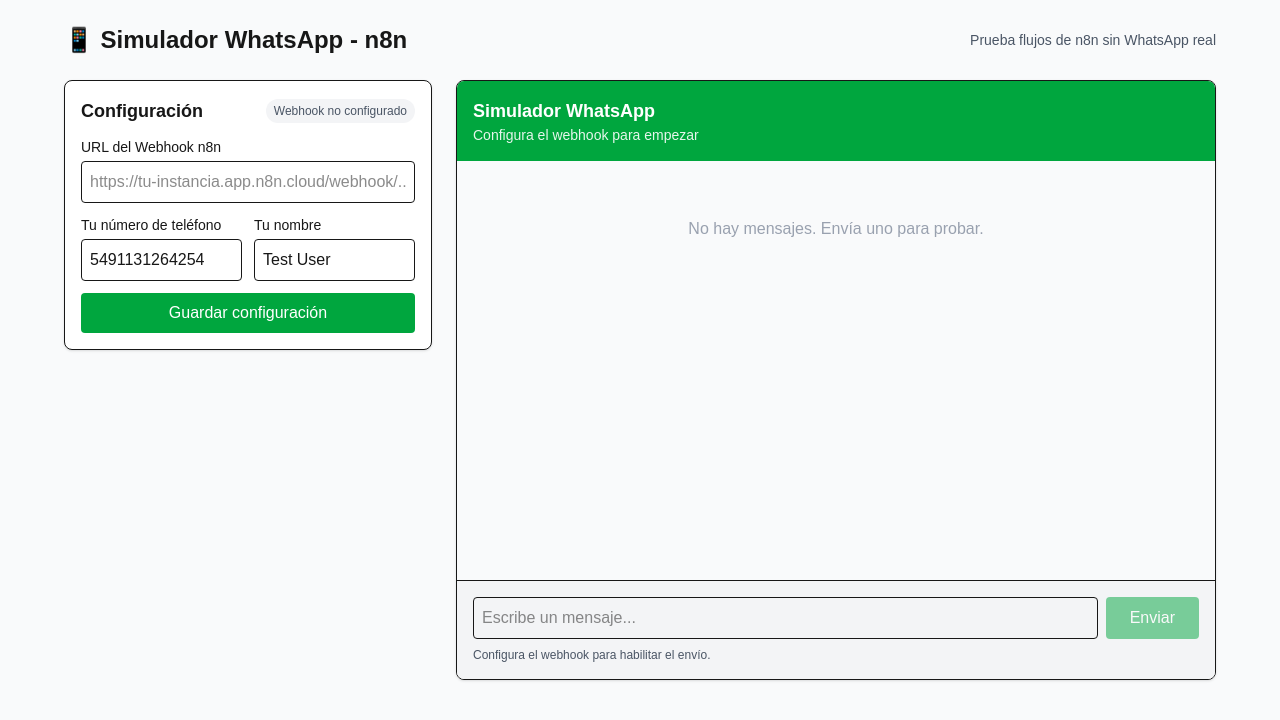
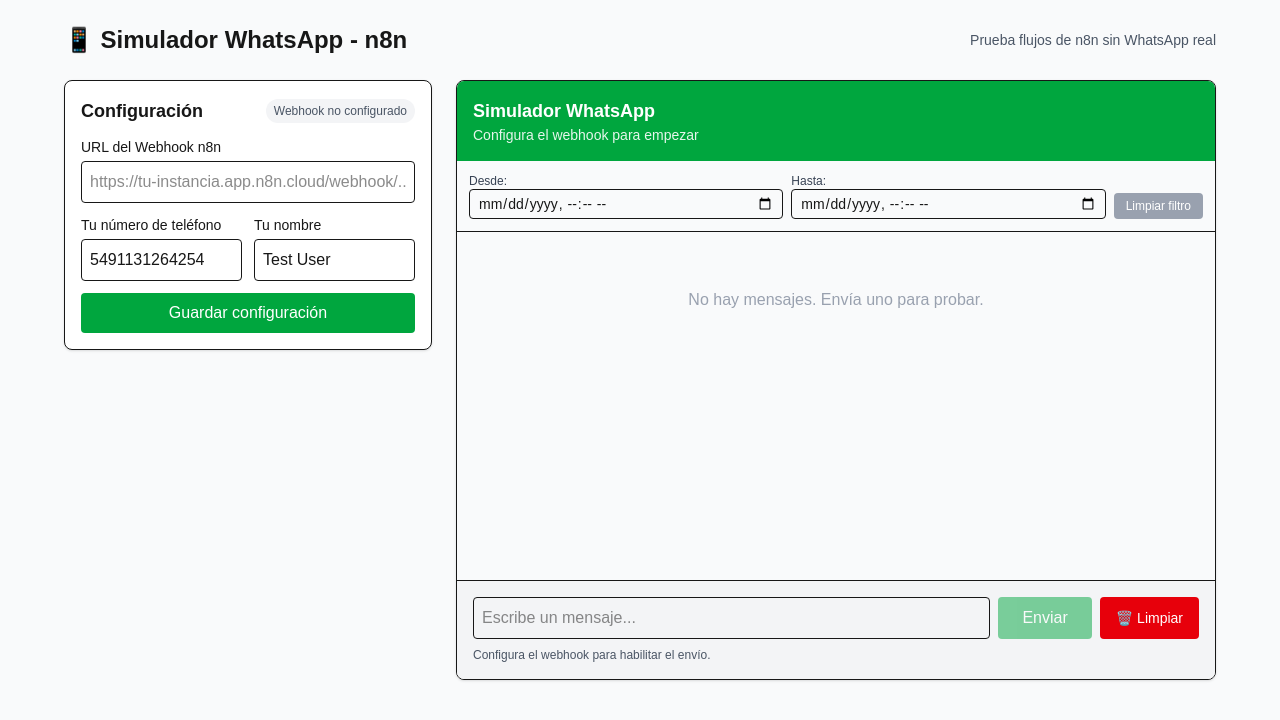
Before and after one commit to CapriaFranco/webhook-capri, a Next.js app: page / in a window 1280 px wide. Shown: the top 720 px of the page. Built offline with nearby package versions, Linux system fonts and the light colour scheme.

Commit message:
[BOT] - webhook-capri

```diff
--- a/components/ChatInterface.tsx
+++ b/components/ChatInterface.tsx
@@ -3,7 +3,14 @@
 import { useEffect, useMemo, useRef, useState } from 'react';
 import { loadConfig } from '@/lib/storage';
 import type { StoredConfig } from '@/lib/storage';
-import { subscribeToPhoneMessages, saveMessage, unsubscribeFromMessages, type Message } from '@/lib/firebase-client';
+import {
+  subscribeToPhoneMessages,
+  saveMessage,
+  unsubscribeFromMessages,
+  clearPhoneMessages,
+  filterMessagesByDateRange,
+  type Message,
+} from '@/lib/firebase-client';
 import type { Unsubscribe } from 'firebase/database';
 
 type StoredMessage = Message & {
@@ -13,9 +20,11 @@
 type MessageType = 'text' | 'audio' | 'image';
 
 export default function ChatInterface() {
-  const [messages, setMessages] = useState<StoredMessage[]>([]);
+  const [allMessages, setAllMessages] = useState<StoredMessage[]>([]);
   const [inputText, setInputText] = useState('');
   const [config, setConfig] = useState<StoredConfig | null>(null);
+  const [startDate, setStartDate] = useState<string>('');
+  const [endDate, setEndDate] = useState<string>('');
   const unsubscribeRef = useRef<Unsubscribe | null>(null);
   const containerRef = useRef<HTMLDivElement | null>(null);
 
@@ -27,6 +36,17 @@
     window.addEventListener('whatsapp-config-updated', onCfg);
     return () => window.removeEventListener('whatsapp-config-updated', onCfg);
   }, []);
+
+  // Filtrar mensajes por rango de fechas
+  const messages = useMemo(() => {
+    let filtered = [...allMessages];
+    if (startDate || endDate) {
+      const start = startDate ? new Date(startDate) : null;
+      const end = endDate ? new Date(endDate) : null;
+      filtered = filterMessagesByDateRange(filtered, start, end);
+    }
+    return filtered;
+  }, [allMessages, startDate, endDate]);
 
   // Scroll to bottom when messages change
   useEffect(() => {
@@ -42,7 +62,7 @@
 
     try {
       const unsubscribe = subscribeToPhoneMessages(config.phone, (fbMessages) => {
-        setMessages(fbMessages.map((m) => ({ ...m, status: 'sent' as const })));
+        setAllMessages(fbMessages.map((m) => ({ ...m, status: 'sent' as const })));
       });
       unsubscribeRef.current = unsubscribe;
       return () => {
@@ -107,11 +127,55 @@
     setInputText('');
   };
 
+  const handleClearChat = async () => {
+    if (!config?.phone) return;
+    if (!window.confirm('¿Estás seguro de que quieres borrar todos los mensajes de este número?')) return;
+    try {
+      await clearPhoneMessages(config.phone);
+      setAllMessages([]);
+    } catch (err) {
+      console.error('Error clearing messages:', err);
+    }
+  };
+
   return (
     <div className="flex h-[600px] flex-col overflow-hidden rounded-lg border bg-white shadow-sm">
       <div className="bg-green-600 p-4 text-white">
         <div className="text-lg font-semibold">Simulador WhatsApp</div>
         <div className="text-sm opacity-90">{headerSubtitle}</div>
+      </div>
+
+      {/* Filtro de fechas */}
+      <div className="border-b bg-gray-50 p-3">
+        <div className="flex gap-2">
+          <div className="flex-1">
+            <label className="block text-xs font-medium text-gray-700">Desde:</label>
+            <input
+              type="datetime-local"
+              value={startDate}
+              onChange={(e) => setStartDate(e.target.value)}
+              className="w-full rounded border px-2 py-1 text-sm"
+            />
+          </div>
+          <div className="flex-1">
+            <label className="block text-xs font-medium text-gray-700">Hasta:</label>
+            <input
+              type="datetime-local"
+              value={endDate}
+              onChange={(e) => setEndDate(e.target.value)}
+              className="w-full rounded border px-2 py-1 text-sm"
+            />
+          </div>
+          <button
+            onClick={() => {
+              setStartDate('');
+              setEndDate('');
+            }}
+            className="mt-5 rounded bg-gray-400 px-3 py-1 text-xs text-white hover:bg-gray-500"
+          >
+            Limpiar filtro
+          </button>
+        </div>
       </div>
 
       <div ref={containerRef} className="flex-1 space-y-2 overflow-y-auto bg-gray-50 p-4">
@@ -154,6 +218,13 @@
           >
             Enviar
           </button>
+          <button
+            onClick={handleClearChat}
+            className="rounded bg-red-600 px-4 py-2 text-sm font-medium text-white hover:bg-red-700"
+            title="Borrar todos los mensajes"
+          >
+            🗑️ Limpiar
+          </button>
         </div>
         {!canSend && <div className="mt-2 text-xs text-gray-600">Configura el webhook para habilitar el envío.</div>}
       </div>
--- a/lib/firebase-client.ts
+++ b/lib/firebase-client.ts
@@ -1,5 +1,5 @@
 import { initializeApp, getApps } from 'firebase/app';
-import { getDatabase, ref, push, set, onValue, off } from 'firebase/database';
+import { getDatabase, ref, push, set, onValue, off, get } from 'firebase/database';
 import type { Database, DatabaseReference, Unsubscribe } from 'firebase/database';
 
 let clientDb: Database | null = null;
@@ -62,12 +62,59 @@
         msgs.push({ id: key, ...value });
       });
     }
-    // Ordenar por timestamp descendente
-    msgs.sort((a, b) => new Date(b.timestamp).getTime() - new Date(a.timestamp).getTime());
+    // Ordenar por timestamp ASCENDENTE (nuevos abajo, como chat normal)
+    msgs.sort((a, b) => new Date(a.timestamp).getTime() - new Date(b.timestamp).getTime());
     callback(msgs);
   });
 
   return unsubscribe;
+}
+
+/**
+ * Filtrar mensajes por rango de fechas
+ */
+export function filterMessagesByDateRange(
+  messages: Message[],
+  startDate: Date | null,
+  endDate: Date | null
+): Message[] {
+  if (!startDate && !endDate) return messages;
+
+  return messages.filter((msg) => {
+    const msgDate = new Date(msg.timestamp);
+    if (startDate && msgDate < startDate) return false;
+    if (endDate && msgDate > endDate) return false;
+    return true;
+  });
+}
+
+/**
+ * Limpiar todos los mensajes de la base de datos
+ */
+export async function clearAllMessages(): Promise<void> {
+  const db = getClientDatabase();
+  const messagesRef = ref(db, 'messages');
+  await set(messagesRef, null);
+}
+
+/**
+ * Limpiar mensajes de un número específico
+ */
+export async function clearPhoneMessages(phone: string): Promise<void> {
+  const db = getClientDatabase();
+  const messagesRef = ref(db, 'messages');
+  const snapshot = await get(messagesRef);
+  const data = snapshot.val();
+
+  if (data) {
+    const deletePromises = Object.entries(data).map(([key, value]: [string, any]) => {
+      if (value.phone === phone) {
+        return set(ref(db, `messages/${key}`), null);
+      }
+      return Promise.resolve();
+    });
+    await Promise.all(deletePromises);
+  }
 }
 
 /**
@@ -90,7 +137,8 @@
         }
       });
     }
-    msgs.sort((a, b) => new Date(b.timestamp).getTime() - new Date(a.timestamp).getTime());
+    // Ordenar por timestamp ASCENDENTE (nuevos abajo, como chat normal)
+    msgs.sort((a, b) => new Date(a.timestamp).getTime() - new Date(b.timestamp).getTime());
     callback(msgs);
   });
 
```
Also changed, not shown: 1 other file (tests, documents, lock files or other folders).
